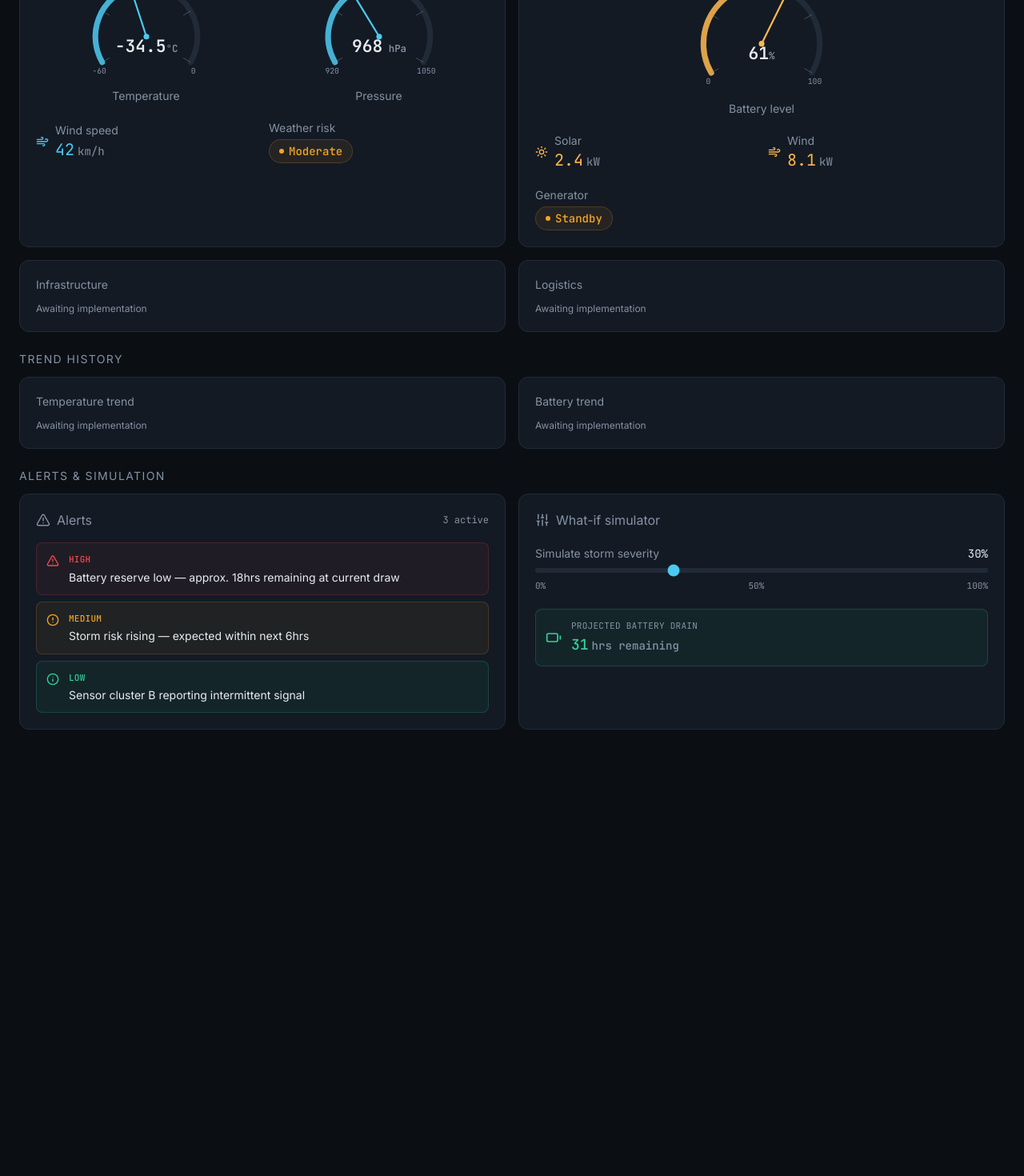
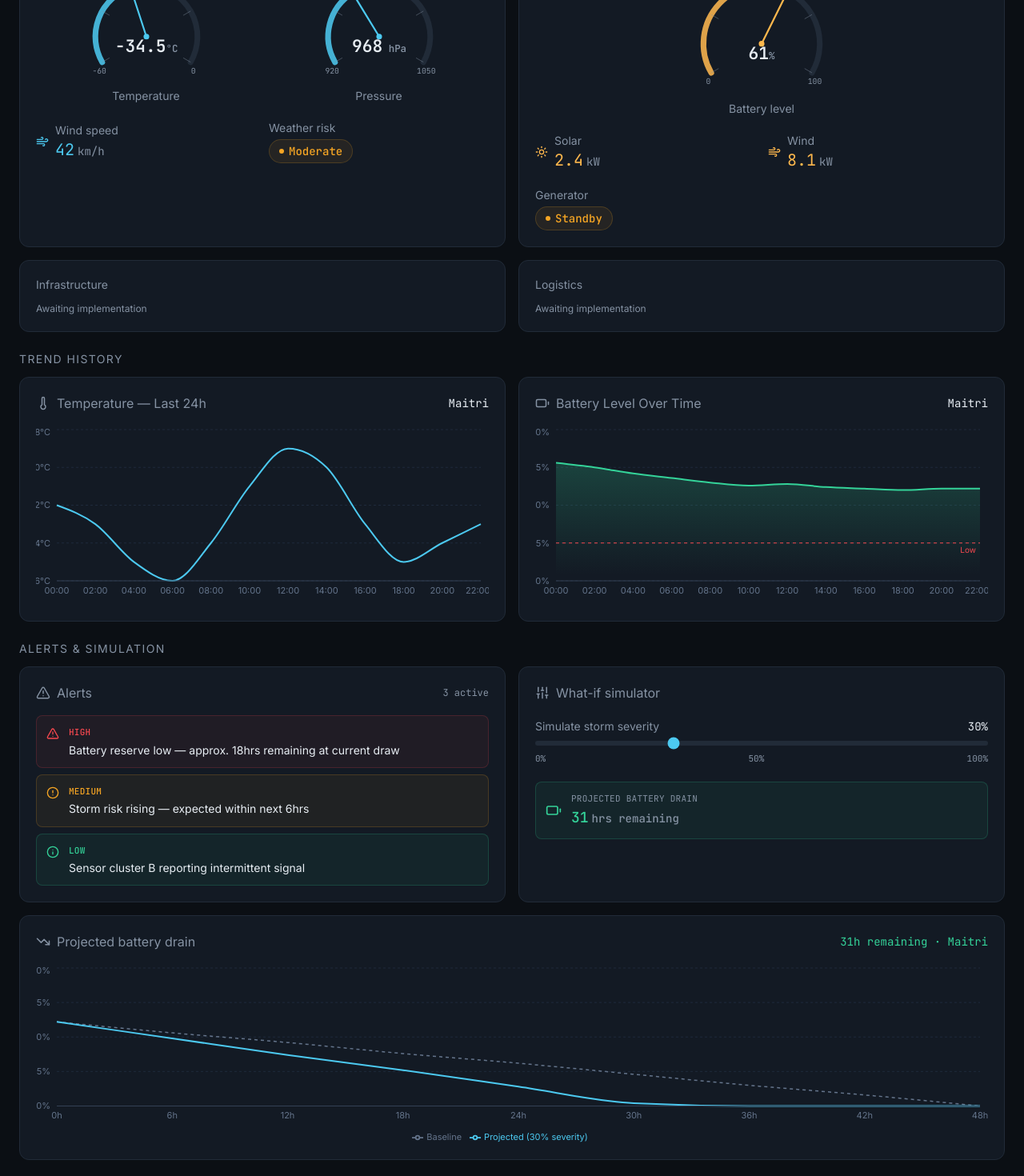
Before and after one commit to Nikkhillll/aurora, a Next.js app: page / in a window 1280 px wide. Shown: the part 293-1763 px from the top of the page at 80% size. Before the commit the page ends 1225 px from the top, so only its background shows below. Built offline with nearby package versions, Linux system fonts and the light colour scheme.

Commit message:
Wire SimulationChart to WhatIfSimulator severity, fix hydration issue

```diff
--- a/app/page.tsx
+++ b/app/page.tsx
@@ -1,15 +1,31 @@
 "use client";
 
 import { useState, useEffect } from "react";
+
+import dynamic from "next/dynamic";
 
 import EnvironmentCard from "@/components/EnvironmentCard";
 import EnergyCard from "@/components/EnergyCard";
 import InfrastructureCard from "@/components/InfrastructureCard";
 import LogisticsCard from "@/components/LogisticsCard";
-import TempTrendChart from "@/components/Charts/TempTrendChart";
-import BatteryTrendChart from "@/components/Charts/BatteryTrendChart";
 import AlertsPanel from "@/components/AlertsPanel";
 import WhatIfSimulator from "@/components/WhatIfSimulator";
+
+// Recharts' ResponsiveContainer measures the real DOM on mount, which
+// differs slightly from the server's guess and causes a hydration
+// mismatch. Rendering these client-only avoids that entirely.
+const TempTrendChart = dynamic(
+  () => import("@/components/Charts/TempTrendChart"),
+  { ssr: false }
+);
+const BatteryTrendChart = dynamic(
+  () => import("@/components/Charts/BatteryTrendChart"),
+  { ssr: false }
+);
+const SimulationChart = dynamic(
+  () => import("@/components/Charts/SimulationChart"),
+  { ssr: false }
+);
 
 import {
   stations,
@@ -177,6 +193,7 @@ function deriveStatus(stationId: string): StatusSegment[] {
 export default function Home() {
   const [activeStation, setActiveStation] = useState("maitri");
   const [utcTime, setUtcTime] = useState("");
+  const [severity, setSeverity] = useState(30);
 
   // Live UTC clock
   useEffect(() => {
@@ -195,6 +212,7 @@ export default function Home() {
   const { env, energy, infra, logistics, stationAlerts } =
     useStationData(activeStation);
   const statusSegments = deriveStatus(activeStation);
+  const stationKey = activeStation === "bharati" ? "bharati" : "maitri";
 
   return (
     <div className="flex-1 flex flex-col">
@@ -256,8 +274,8 @@ export default function Home() {
             Trend history
           </h3>
           <div className="grid grid-cols-1 sm:grid-cols-2 gap-4">
-            <TempTrendChart />
-            <BatteryTrendChart />
+            <TempTrendChart station={stationKey} />
+            <BatteryTrendChart station={stationKey} />
           </div>
         </section>
 
@@ -268,7 +286,10 @@ export default function Home() {
           </h3>
           <div className="grid grid-cols-1 lg:grid-cols-2 gap-4">
             <AlertsPanel alerts={stationAlerts} />
-            <WhatIfSimulator />
+            <WhatIfSimulator onSeverityChange={setSeverity} />
+          </div>
+          <div className="mt-4">
+            <SimulationChart severity={severity} station={stationKey} />
           </div>
         </section>
       </main>
--- a/components/Charts/BatteryTrendChart.tsx
+++ b/components/Charts/BatteryTrendChart.tsx
@@ -1,9 +1,95 @@
-// Placeholder — Person 4 will build this component
-export default function BatteryTrendChart() {
+"use client";
+
+import {
+  AreaChart,
+  Area,
+  XAxis,
+  YAxis,
+  CartesianGrid,
+  Tooltip,
+  ResponsiveContainer,
+  ReferenceLine,
+} from "recharts";
+import { Battery } from "lucide-react";
+import { timeSeriesData, bharatiTimeSeriesData, stations } from "@/data/mockData";
+
+interface BatteryTrendChartProps {
+  station?: "maitri" | "bharati";
+  lowThreshold?: number;
+}
+
+export default function BatteryTrendChart({
+  station = "maitri",
+  lowThreshold = 25,
+}: BatteryTrendChartProps) {
+  const data = station === "bharati" ? bharatiTimeSeriesData : timeSeriesData;
+  const stationName =
+    stations.find((s) => s.id === station)?.name ?? "Maitri";
+
   return (
-    <div className="rounded-[12px] border border-border bg-bg-card p-5 flex flex-col gap-3">
-      <h2 className="text-sm text-text-muted font-sans">Battery trend</h2>
-      <p className="text-xs text-text-muted">Awaiting implementation</p>
+    <div className="rounded-[12px] border border-border bg-bg-card p-5 flex flex-col gap-4">
+      <div className="flex items-center justify-between">
+        <div className="flex items-center gap-2">
+          <Battery size={18} className="text-text-muted" />
+          <h3 className="text-base text-text-muted font-sans">
+            Battery Level Over Time
+          </h3>
+        </div>
+        <span className="text-sm font-mono text-text-primary">
+          {stationName}
+        </span>
+      </div>
+
+      <div className="h-56 w-full">
+        <ResponsiveContainer width="100%" height="100%">
+          <AreaChart data={data} margin={{ top: 5, right: 10, left: -10, bottom: 0 }}>
+            <defs>
+              <linearGradient id="batteryFill" x1="0" y1="0" x2="0" y2="1">
+                <stop offset="5%" stopColor="#34D399" stopOpacity={0.35} />
+                <stop offset="95%" stopColor="#34D399" stopOpacity={0} />
+              </linearGradient>
+            </defs>
+            <CartesianGrid strokeDasharray="3 3" stroke="#1e293b" vertical={false} />
+            <XAxis
+              dataKey="time"
+              tick={{ fontSize: 11, fill: "#64748b" }}
+              tickLine={false}
+              axisLine={{ stroke: "#334155" }}
+            />
+            <YAxis
+              domain={[0, 100]}
+              tick={{ fontSize: 11, fill: "#64748b" }}
+              tickLine={false}
+              axisLine={false}
+              width={36}
+              unit="%"
+            />
+            <Tooltip
+              contentStyle={{
+                backgroundColor: "#0f172a",
+                border: "1px solid #334155",
+                borderRadius: 8,
+                fontSize: 12,
+              }}
+              labelStyle={{ color: "#94a3b8" }}
+              formatter={(value) => [`${value}%`, "Battery"]}
+            />
+            <ReferenceLine
+              y={lowThreshold}
+              stroke="#F5484F"
+              strokeDasharray="4 4"
+              label={{ value: "Low", position: "insideTopRight", fill: "#F5484F", fontSize: 10 }}
+            />
+            <Area
+              type="monotone"
+              dataKey="battery"
+              stroke="#34D399"
+              strokeWidth={2}
+              fill="url(#batteryFill)"
+            />
+          </AreaChart>
+        </ResponsiveContainer>
+      </div>
     </div>
   );
 }
--- a/components/Charts/SimulationChart.tsx
+++ b/components/Charts/SimulationChart.tsx
@@ -1,9 +1,140 @@
-// Placeholder — Person 4 will build this component
-export default function SimulationChart() {
+"use client";
+
+import { useMemo } from "react";
+import {
+  LineChart,
+  Line,
+  XAxis,
+  YAxis,
+  CartesianGrid,
+  Tooltip,
+  Legend,
+  ResponsiveContainer,
+} from "recharts";
+import { TrendingDown } from "lucide-react";
+import { energyData, bharatiEnergyData, stations } from "@/data/mockData";
+
+function statusColor(hours: number) {
+  if (hours <= 12) return "#F5484F"; // critical
+  if (hours <= 24) return "#F5A524"; // warning
+  return "#34D399"; // nominal
+}
+
+interface SimulationChartProps {
+  /**
+   * Storm severity 0-100, matching WhatIfSimulator's slider. Same formula
+   * as WhatIfSimulator so the chart and its "hrs remaining" readout agree.
+   */
+  severity?: number;
+  station?: "maitri" | "bharati";
+}
+
+export default function SimulationChart({
+  severity = 30,
+  station = "maitri",
+}: SimulationChartProps) {
+  const stationEnergy = station === "bharati" ? bharatiEnergyData : energyData;
+  const stationName =
+    stations.find((s) => s.id === station)?.name ?? "Maitri";
+
+  const { data, projectedHours, color } = useMemo(() => {
+    const baselineHours = 48;
+    const multiplier = 1 + (severity / 100) * 1.8; // 1x -> 2.8x at 100%
+    // NOTE: divisor of 61 is carried over from WhatIfSimulator's own
+    // formula (Maitri's current batteryLevel) — keep in sync with that
+    // file if it changes.
+    const batteryFactor = stationEnergy.batteryLevel / 61;
+    const nominalHours = Math.max(1, baselineHours * batteryFactor);
+    const projected = Math.max(1, Math.round(nominalHours / multiplier));
+
+    const spanHours = Math.max(nominalHours, projected);
+    const step = spanHours / 8;
+    const points = Array.from({ length: 9 }, (_, i) => {
+      const hour = Math.round(i * step);
+      return {
+        hour,
+        baselineBattery: Math.max(
+          0,
+          Math.round(stationEnergy.batteryLevel * (1 - hour / nominalHours))
+        ),
+        projectedBattery: Math.max(
+          0,
+          Math.round(stationEnergy.batteryLevel * (1 - hour / projected))
+        ),
+      };
+    });
+
+    return {
+      data: points,
+      projectedHours: projected,
+      color: statusColor(projected),
+    };
+  }, [severity, stationEnergy]);
+
   return (
-    <div className="rounded-[12px] border border-border bg-bg-card p-5 flex flex-col gap-3">
-      <h2 className="text-sm text-text-muted font-sans">Simulation</h2>
-      <p className="text-xs text-text-muted">Awaiting implementation</p>
+    <div className="rounded-[12px] border border-border bg-bg-card p-5 flex flex-col gap-4">
+      <div className="flex items-center justify-between">
+        <div className="flex items-center gap-2">
+          <TrendingDown size={18} className="text-text-muted" />
+          <h3 className="text-base text-text-muted font-sans">
+            Projected battery drain
+          </h3>
+        </div>
+        <span className="text-sm font-mono" style={{ color }}>
+          {projectedHours}h remaining · {stationName}
+        </span>
+      </div>
+
+      <div className="h-56 w-full">
+        <ResponsiveContainer width="100%" height="100%">
+          <LineChart data={data} margin={{ top: 5, right: 10, left: -10, bottom: 0 }}>
+            <CartesianGrid strokeDasharray="3 3" stroke="#1e293b" vertical={false} />
+            <XAxis
+              dataKey="hour"
+              tick={{ fontSize: 11, fill: "#64748b" }}
+              tickLine={false}
+              axisLine={{ stroke: "#334155" }}
+              unit="h"
+            />
+            <YAxis
+              domain={[0, 100]}
+              tick={{ fontSize: 11, fill: "#64748b" }}
+              tickLine={false}
+              axisLine={false}
+              width={36}
+              unit="%"
+            />
+            <Tooltip
+              contentStyle={{
+                backgroundColor: "#0f172a",
+                border: "1px solid #334155",
+                borderRadius: 8,
+                fontSize: 12,
+              }}
+              labelStyle={{ color: "#94a3b8" }}
+            />
+            <Legend wrapperStyle={{ fontSize: 11 }} />
+            <Line
+              type="monotone"
+              dataKey="baselineBattery"
+              name="Baseline"
+              stroke="#64748b"
+              strokeDasharray="4 4"
+              strokeWidth={1.5}
+              dot={false}
+            />
+            <Line
+              type="monotone"
+              dataKey="projectedBattery"
+              name={`Projected (${severity}% severity)`}
+              stroke="#4CC9F0"
+              strokeWidth={2}
+              dot={false}
+              activeDot={{ r: 4, fill: color }}
+            />
+          </LineChart>
+        </ResponsiveContainer>
+      </div>
     </div>
   );
 }
--- a/components/Charts/TempTrendChart.tsx
+++ b/components/Charts/TempTrendChart.tsx
@@ -1,9 +1,80 @@
-// Placeholder — Person 4 will build this component
-export default function TempTrendChart() {
+"use client";
+
+import {
+  LineChart,
+  Line,
+  XAxis,
+  YAxis,
+  CartesianGrid,
+  Tooltip,
+  ResponsiveContainer,
+} from "recharts";
+import { Thermometer } from "lucide-react";
+import { timeSeriesData, bharatiTimeSeriesData, stations } from "@/data/mockData";
+
+interface TempTrendChartProps {
+  station?: "maitri" | "bharati";
+}
+
+export default function TempTrendChart({
+  station = "maitri",
+}: TempTrendChartProps) {
+  const data = station === "bharati" ? bharatiTimeSeriesData : timeSeriesData;
+  const stationName =
+    stations.find((s) => s.id === station)?.name ?? "Maitri";
+
   return (
-    <div className="rounded-[12px] border border-border bg-bg-card p-5 flex flex-col gap-3">
-      <h2 className="text-sm text-text-muted font-sans">Temperature trend</h2>
-      <p className="text-xs text-text-muted">Awaiting implementation</p>
+    <div className="rounded-[12px] border border-border bg-bg-card p-5 flex flex-col gap-4">
+      <div className="flex items-center justify-between">
+        <div className="flex items-center gap-2">
+          <Thermometer size={18} className="text-text-muted" />
+          <h3 className="text-base text-text-muted font-sans">
+            Temperature — Last 24h
+          </h3>
+        </div>
+        <span className="text-sm font-mono text-text-primary">
+          {stationName}
+        </span>
+      </div>
+
+      <div className="h-56 w-full">
+        <ResponsiveContainer width="100%" height="100%">
+          <LineChart data={data} margin={{ top: 5, right: 10, left: -10, bottom: 0 }}>
+            <CartesianGrid strokeDasharray="3 3" stroke="#1e293b" vertical={false} />
+            <XAxis
+              dataKey="time"
+              tick={{ fontSize: 11, fill: "#64748b" }}
+              tickLine={false}
+              axisLine={{ stroke: "#334155" }}
+            />
+            <YAxis
+              tick={{ fontSize: 11, fill: "#64748b" }}
+              tickLine={false}
+              axisLine={false}
+              width={36}
+              unit="°C"
+            />
+            <Tooltip
+              contentStyle={{
+                backgroundColor: "#0f172a",
+                border: "1px solid #334155",
+                borderRadius: 8,
+                fontSize: 12,
+              }}
+              labelStyle={{ color: "#94a3b8" }}
+              formatter={(value) => [`${value}°C`, "Temp"]}
+            />
+            <Line
+              type="monotone"
+              dataKey="temperature"
+              stroke="#4CC9F0"
+              strokeWidth={2}
+              dot={false}
+              activeDot={{ r: 4 }}
+            />
+          </LineChart>
+        </ResponsiveContainer>
+      </div>
     </div>
   );
 }
```
Also changed, not shown: components/WhatIfSimulator.tsx (+18 -2 lines).
